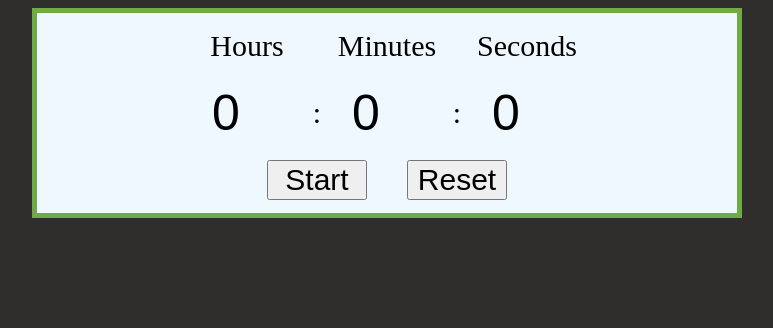
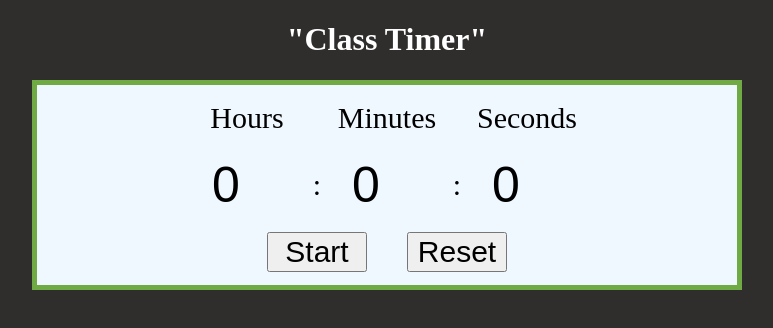
Before and after one commit to CameronHoying/Time-Wise, a plain HTML site: page index.html in a window 1280 px wide. Shown: the whole page, without its empty margins (253-1026 px from the left). Drawn offline with Linux system fonts and the light colour scheme.

Commit message:
Add files via upload

```diff
--- a/index.html
+++ b/index.html
@@ -7,6 +7,7 @@
     <title>Countdown Timer</title>
 </head>
 <body>
+    <h1> "Class Timer" </h1>
     <div id="clock">
         <p id="hour-label" class="label">Hours</p>
         <p id="min-label" class="label">Minutes</p>
```
